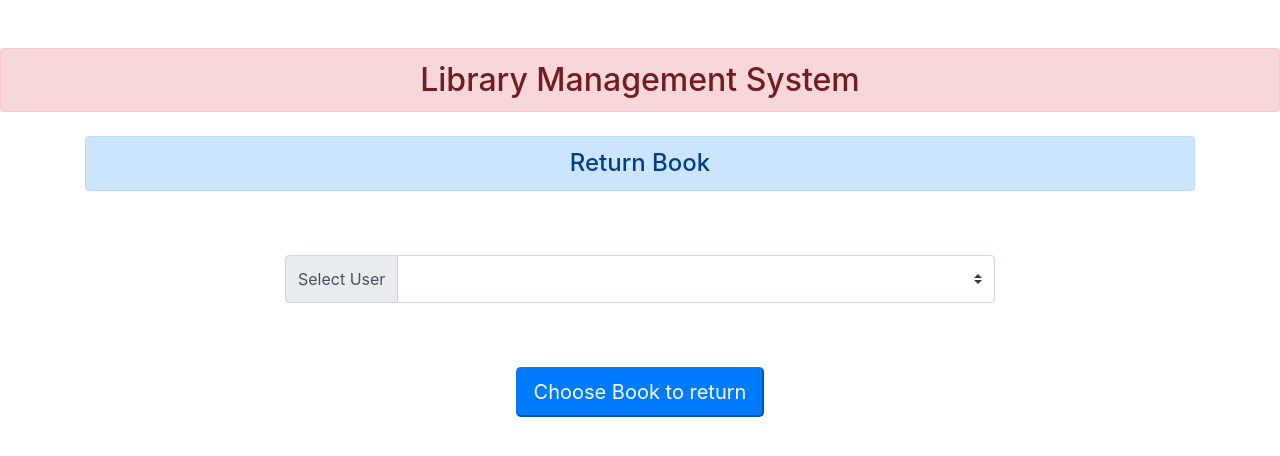
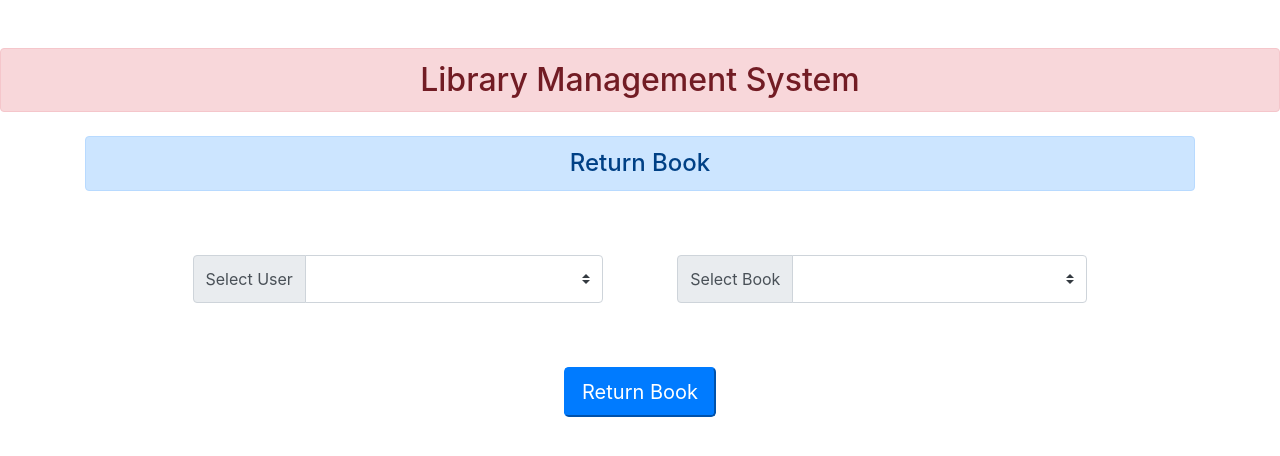
Before and after one commit to pragatishah19/library, a Django app: page /Books/user/return/ in a window 1280 px wide. Shown: the part 56-512 px from the top of the page. Run offline with Django 3.2, Linux system fonts and the light colour scheme; lists and menus that the app fills with data are empty; some libraries are stand-ins or nearby versions.

Commit message:
modified:   books/models.py 	modified:   books/templates/Books/base.html 	modified:   books/templates/Books/book_return_user.html 	new file:   books/templates/Books/select_book.html 	modified:   books/urls.py 	modified:   books/views.py

```diff
--- a/books/models.py
+++ b/books/models.py
@@ -22,7 +22,7 @@ class Genre(models.Model):
 class Books(models.Model):
     name = models.CharField(max_length=32,help_text="enter book name")
     author= models.ForeignKey(Author,on_delete=models.CASCADE)
-    price= models.DecimalField(decimal_places=2,max_digits=4)
+    price= models.DecimalField(decimal_places=2,max_digits=6)
     is_available= models.BooleanField(default=True)
     pub_date=models.DateField()
     genre = models.ForeignKey(Genre,on_delete=models.CASCADE)
@@ -37,7 +37,7 @@ class Books(models.Model):
 class User(models.Model):
     name = models.CharField(max_length=32)
     mobile = models.IntegerField()
-    books = models.ManyToManyField(Books,null = True,blank = True)
+    books = models.ManyToManyField(Books,blank = True)
     no_of_books_taken = models.IntegerField(default = 0)
 
     def __str__(self):
--- a/books/templates/Books/base.html
+++ b/books/templates/Books/base.html
@@ -61,8 +61,13 @@
 </div>
     <!-- Optional JavaScript -->
     <!-- jQuery first, then Popper.js, then Bootstrap JS -->
-    <script src="https://code.jquery.com/jquery-3.3.1.slim.min.js" integrity="sha384-q8i/X+965DzO0rT7abK41JStQIAqVgRVzpbzo5smXKp4YfRvH+8abtTE1Pi6jizo" crossorigin="anonymous"></script>
+    <script src="https://cdnjs.cloudflare.com/ajax/libs/jquery/3.3.1/jquery.min.js"></script>
+    {% comment %} <script src="https://code.jquery.com/jquery-3.3.1.slim.min.js" integrity="sha384-q8i/X+965DzO0rT7abK41JStQIAqVgRVzpbzo5smXKp4YfRvH+8abtTE1Pi6jizo" crossorigin="anonymous"></script> {% endcomment %}
     <script src="https://cdnjs.cloudflare.com/ajax/libs/popper.js/1.14.7/umd/popper.min.js" integrity="sha384-UO2eT0CpHqdSJQ6hJty5KVphtPhzWj9WO1clHTMGa3JDZwrnQq4sF86dIHNDz0W1" crossorigin="anonymous"></script>
     <script src="https://stackpath.bootstrapcdn.com/bootstrap/4.3.1/js/bootstrap.min.js" integrity="sha384-JjSmVgyd0p3pXB1rRibZUAYoIIy6OrQ6VrjIEaFf/nJGzIxFDsf4x0xIM+B07jRM" crossorigin="anonymous"></script>
+
+    {% block javascript %}
+    {% endblock %}
+
   </body>
 </html>
--- a/books/templates/Books/book_return_user.html
+++ b/books/templates/Books/book_return_user.html
@@ -1,25 +1,37 @@
 {% extends "Books/base.html" %}
+  {% block javascript %}
+    {% include "Books/select_book.html"%}
+  {% endblock %}
+
   {% block content %}
 
   <h4 class="text-center alert alert-primary">Return Book</h4>
   <br><br>
     <form method = POST> {% csrf_token %}
-<div class="d-flex justify-content-center offset-2 col-sm-8">
+    <div class="d-flex justify-content-center offset-1 col-sm-10">
       <div class="input-group mb-3">
         <div class="input-group-prepend">
         <label class="input-group-text" for="user_select">Select User</label>
         </div>
-    <select id = "user_select" class="custom-select custom-select-lg" name = 'users_pk'>
+        <select id = "user_select" class="custom-select custom-select-lg js-show-books" name = 'users_pk'>
           <option selected> </option>
           {% for user in users_list  %}
             <option value = {{user.pk}}>{{user.name}}
           {% endfor %}
         </select>
       </div>
+       <div class="input-group mb-3 offset-1">
+        <div class="input-group-prepend">
+        <label class="input-group-text" for="book_select">Select Book</label>
+        </div>
+        <select id = "book_select" class="custom-select custom-select-lg js-select-user"  name = 'books_pk'>
+          <option selected> </option>
+        </select>
+      </div>
     </div>
       <br><br>
     <div class="d-flex justify-content-center">
-  <button type="submit" class="btn-lg btn-primary">Choose Book to return</button>
+      <button type="submit" class="btn-lg btn-primary">Return Book</button>
      </div>
     </form>
 
--- /dev/null
+++ b/books/templates/Books/select_book.html
@@ -0,0 +1,35 @@
+<script>
+$(function (){
+    $(".js-show-books").on("change",function() {
+        console.log("pragati button clicked")
+        output = "";
+        let us = $("#user_select").val();
+        let csr = $("input[name=csrfmiddlewaretoken").val()
+        if(us == ""){
+            console.log("please select user");
+        }
+        else{
+            console.log(us);
+            mydata = {selectuser:us, csrfmiddlewaretoken:csr };
+            $.ajax({
+                url: "{% url 'books:select_book' %}",
+                method:"POST",
+                data:mydata,
+                success: function(data){
+                    x = data.books_list;
+                    output = "<select id = 'book_select' class='custom-select custom-select-lg' name = 'books_pk'> <option selected> </option>"
+                    if(data.status == "1"){
+                        console.log(data)
+                        for(i=0;i<x.length;i++){
+                            output += "<option value = " + x[i].id + ">" + x[i].name + "</option>"
+                        }
+                        console.log(output);
+                        $(".js-select-user").html(output);
+                    }
+                }
+            })
+        };
+    });
+});
+
+</script>
--- a/books/urls.py
+++ b/books/urls.py
@@ -2,7 +2,7 @@ from django.contrib import admin
 from django.urls import path
 from books.views import (
     Home_view,About,Contact_us,static_demo_view,Genre_create_view,Book_issue_view,Book_return_view,Book_return1,Book_return_user,
-    Book_index_view,Book_list_view,Book_detail_view,Book_create_view,Book_update_view,Book_delete_view,
+    Book_index_view,Book_list_view,Book_detail_view,Book_create_view,Book_update_view,Book_delete_view,Select_book,
     Author_create_view,Author_list_view,Author_index_view,Author_delete_view,Author_detail_view,Author_update_view,
     User_list_view,User_index_view,User_detail_view,User_create_view,User_update_view,User_delete_view,
     BookDetailView,BookListView,AuthorDetailView,AuthorListView,BookCreateView,BookUpdateView,BookDeleteView
@@ -19,6 +19,7 @@ urlpatterns = [
     path('issue/',Book_issue_view,name = 'book_issue_view'),
     path('user/<int:pk>/return/',Book_return_view,name = 'book_return_view'),
     path('user/return/',Book_return_user,name = 'book_return_user'),
+    path('user/select_book/',Select_book,name = 'select_book'),
     path('user/return/',Book_return1,name = 'book_return1'),
 
     # path('book_create/',Book_create_view),
--- a/books/views.py
+++ b/books/views.py
@@ -1,4 +1,5 @@
 from django.contrib.auth.decorators import login_required
+from django.http.response import JsonResponse
 from django.shortcuts import render
 from django.http import HttpResponse,HttpResponseRedirect
 from django.shortcuts import render,get_object_or_404,redirect
@@ -325,8 +326,31 @@ def Book_return_user(request):
     }
     if request.method == 'POST':
         user_pk = request.POST.get('users_pk')
-        return redirect(reverse('books:book_return_view', args = [user_pk]))
+        user = get_object_or_404(User,pk = user_pk)
+        book_pk = request.POST.get('books_pk')
+        print("HRLLO",book_pk)
+        book = Books.objects.get(pk = book_pk)
+        user.books.remove(book)
+        user.no_of_books_taken-=1
+        user.save()
+        return redirect(reverse('books:user_detail_view', args = [user_pk]))
     return render(request,'Books/book_return_user.html',context)
+
+def Select_book(request):
+    if request.method == 'POST':
+        us = request.POST.get('selectuser')
+        user = get_object_or_404(User,pk = us)
+        books_list = user.books.values()
+        bk = list(books_list)
+        # print(bk)
+        context = {
+            'status':"1",
+            'books_list':bk,
+        }
+        return JsonResponse(context)
+        # return JsonResponse({'status':'Here is book_list'})
+    else:
+        return JsonResponse({'status':'0'})
 
 
 def Book_return1(request):
```
Lines whose indentation alone changed are shown as unchanged.
